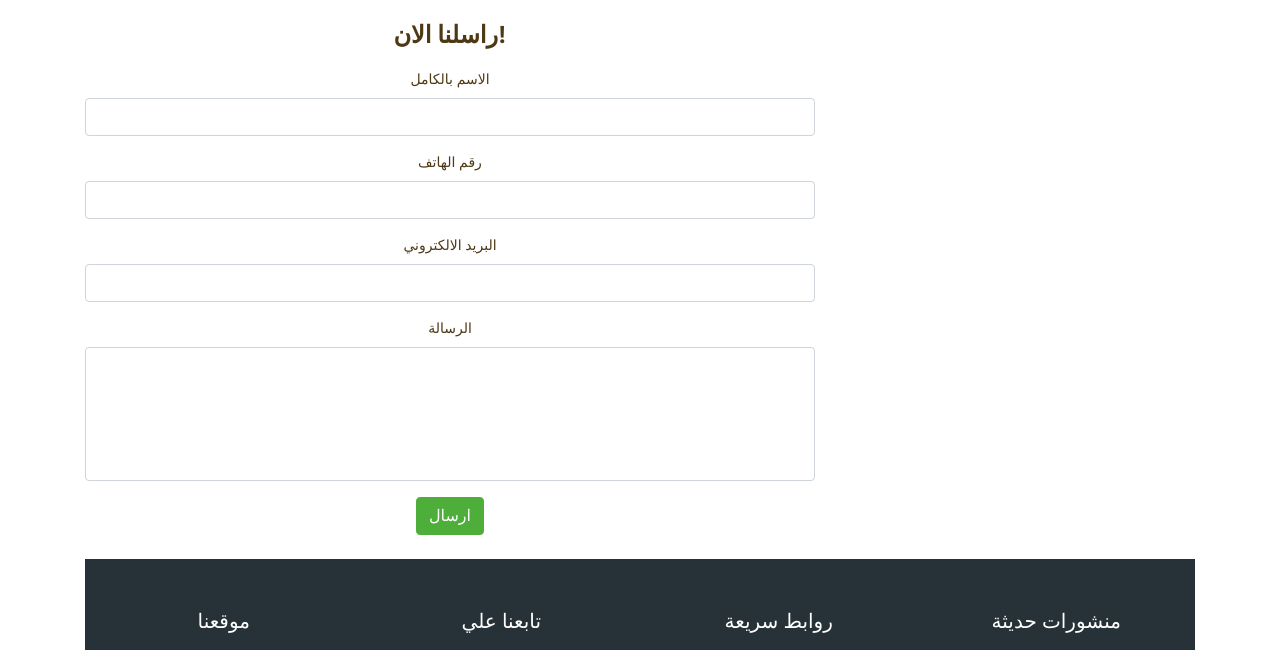
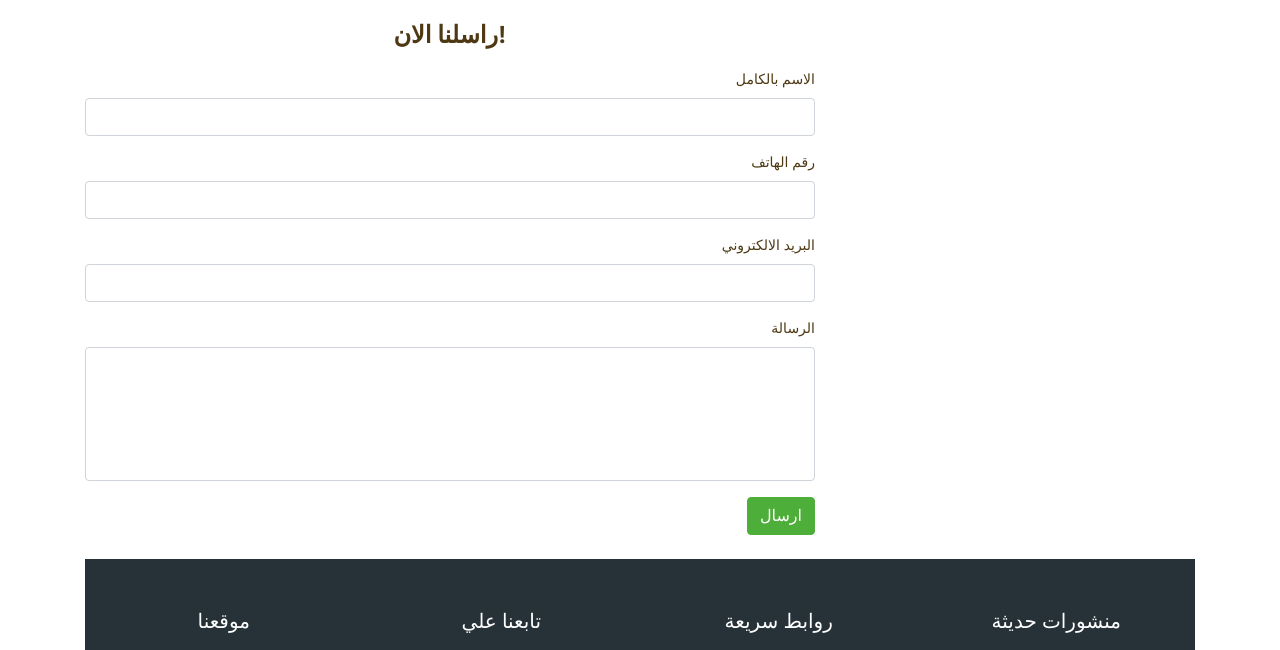
Before and after one commit to boula1997/gardens, a plain HTML site: page contact.html in a window 1280 px wide. Shown: the part 772-1422 px from the top of the page. Drawn offline with Linux system fonts and the light colour scheme.

Commit message:
more modifiacations

```diff
--- a/contact.html
+++ b/contact.html
@@ -141,7 +141,7 @@
     <div class="row">
       <div class="col-lg-8 mb-4 contact-left">
         <h3>راسلنا الان!</h3>
-        <form name="sentMessage" id="contactForm" novalidate>
+        <form name="sentMessage" id="contactForm" novalidate style="text-align: right;">
           <div class="control-group form-group">
             <div class="controls">
               <label>الاسم بالكامل</label>
@@ -177,7 +177,6 @@
           <button type="submit" class="btn btn-primary" id="sendMessageButton">ارسال</button>
         </form>
       </div>
-
     </div>
     <!-- /.row -         -  >
 
```
